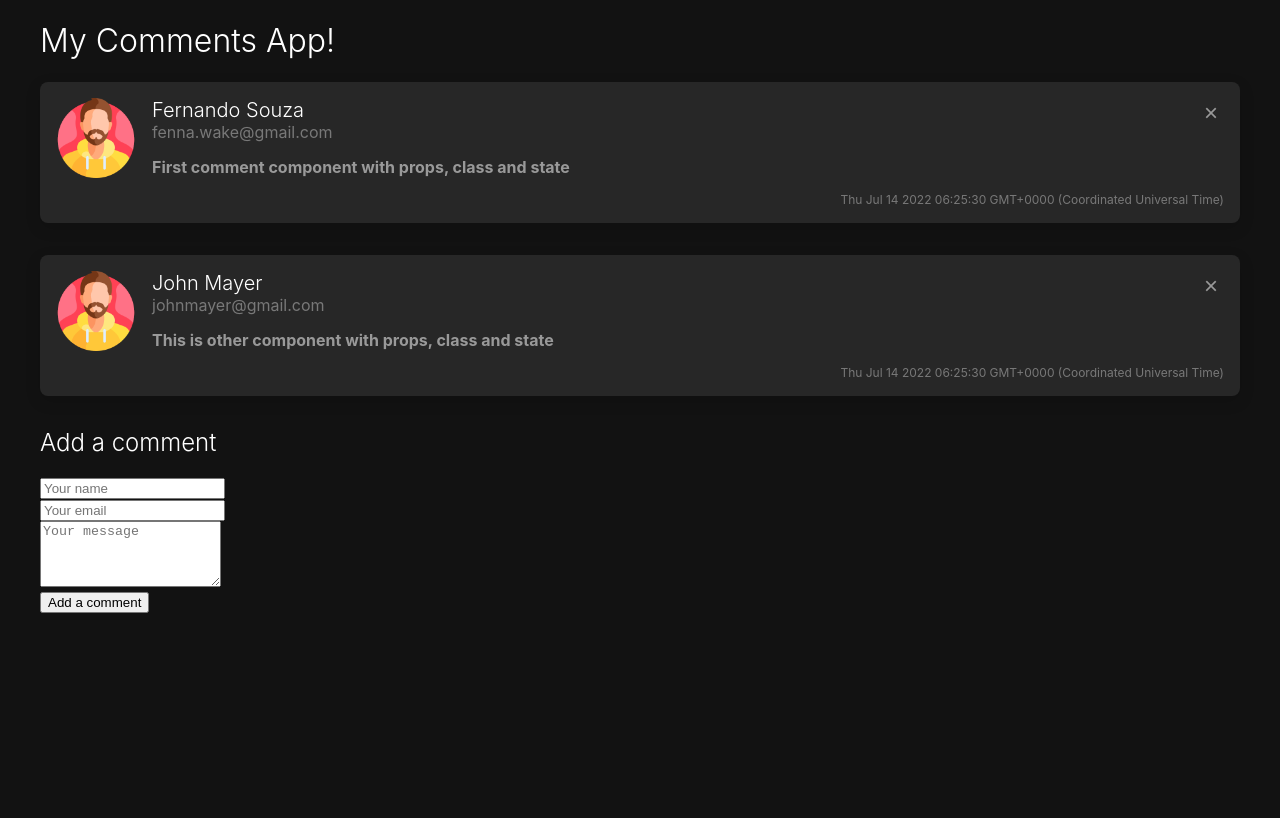
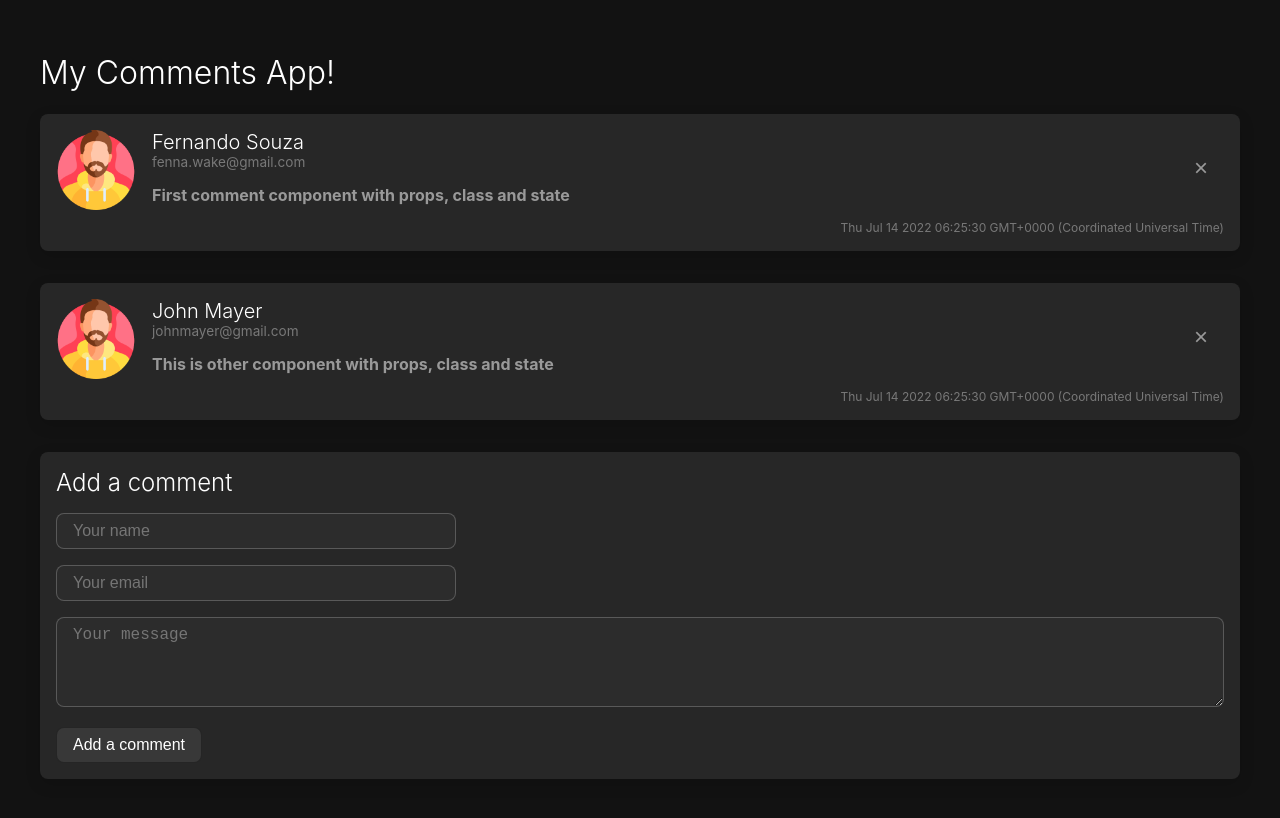
Before and after one commit to fennawake/react-comments, a React (Create React App) app: page / in a window 1280 px wide. Shown: the top 818 px of the page. Built offline with nearby package versions, Linux system fonts and the light colour scheme; the HTML template or start-up script is replaced by a standard one.

Commit message:
Created CommentForm component and your style

```diff
--- a/src/App.css
+++ b/src/App.css
@@ -16,4 +16,5 @@
 .App {
   max-width: 1200px;
   margin: auto;
+  padding: 2rem;
 }
--- a/src/App.js
+++ b/src/App.js
@@ -1,6 +1,7 @@
 import React from 'react';
 import './App.css';
-import Comment from './components/Comment';
+import Comment from './components/Comment/';
+import CommentForm from './components/commentForm';
 
 class App extends React.Component {
 
@@ -78,19 +79,11 @@
             />
           );
         })}
-        <form onSubmit={this.addComment}>
-          <h2>Add a comment</h2>
-          <div>
-            <input onChange={this.onFieldChanged} value={this.state.form.name} type="text" name="name" placeholder="Your name" required="required" />
-          </div>
-          <div>
-            <input onChange={this.onFieldChanged} value={this.state.form.email} type="email" name="email" placeholder="Your email" required="required" />
-          </div>
-          <div>
-            <textarea onChange={this.onFieldChanged} value={this.state.form.message} name="message" rows="4" placeholder="Your message" required="required" />
-          </div>
-          <button type="submit">Add a comment</button>
-        </form>
+        <CommentForm
+          onFieldChanged={this.onFieldChanged}
+          onAddComment={this.addComment}
+          form={this.state.form}
+        />
       </div>
     );
   }
--- a/src/components/Comment.jsx
+++ b/src/components/Comment/index.jsx
@@ -1,4 +1,4 @@
-import "./Comment.css";
+import "./style.css";
 import ProfileImg from "./profile.png";
 
 const Comment = (props) => {
--- a/src/components/Comment.css
+++ b/src/components/Comment/style.css
@@ -26,6 +26,7 @@
 .content .email {
     color: #ffffff60;
     margin-bottom: 15px;
+    font-size: 0.85rem;
 }
 
 .content .message {
--- /dev/null
+++ b/src/components/commentForm/index.jsx
@@ -0,0 +1,26 @@
+import "./style.css"
+
+const CommentForm = (props) => {
+
+    const { onAddComment, onFieldChanged, form } = props;
+
+    return (
+        <div>
+            <form className="comment-form" onSubmit={onAddComment}>
+                <h2>Add a comment</h2>
+                <div>
+                    <input onChange={onFieldChanged} value={form.name} type="text" name="name" placeholder="Your name" required="required" />
+                </div>
+                <div>
+                    <input onChange={onFieldChanged} value={form.email} type="email" name="email" placeholder="Your email" required="required" />
+                </div>
+                <div>
+                    <textarea onChange={onFieldChanged} value={form.message} name="message" rows="4" placeholder="Your message" required="required" />
+                </div>
+                <button type="submit">Add a comment</button>
+            </form>
+        </div>
+    )
+}
+
+export default CommentForm
--- /dev/null
+++ b/src/components/commentForm/style.css
@@ -0,0 +1,43 @@
+.comment-form {
+    background-color: #272727;
+    border-radius: 0.5rem;
+    box-shadow: rgba(0, 0, 0, 0.15) 0px 5px 15px;
+    padding: 1rem;
+    margin-bottom: 2rem;
+}
+
+h2 {
+    margin: 0px;
+}
+
+input,
+textarea,
+button {
+    margin-top: 1rem;
+    background-color: #2c2c2c;
+    border: 1px solid #ffffff36;
+    color: #fff;
+    outline: none;
+    font-size: 1rem;
+    padding: 0.5rem 1rem;
+    border-radius: 0.5rem;
+    box-sizing: border-box;
+}
+
+input {
+    width: 400px;
+}
+
+textarea {
+    width: 100%;
+}
+
+button {
+    cursor: pointer;
+    background-color: #383838;
+    border: 1px solid rgba(0, 0, 0, 0.35);
+}
+
+button:hover {
+    background-color: #121212;
+}
```
Also changed, not shown: src/components/Comment/profile.png (renamed from src/components/profile.png).
